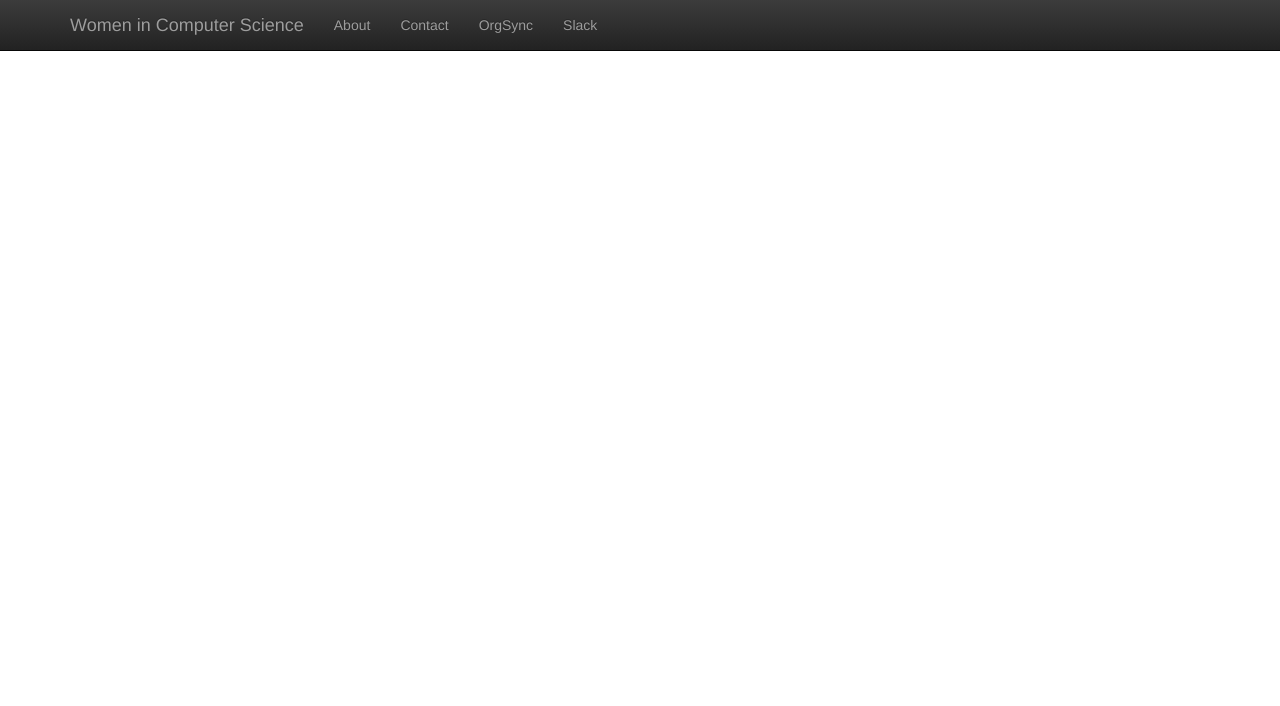
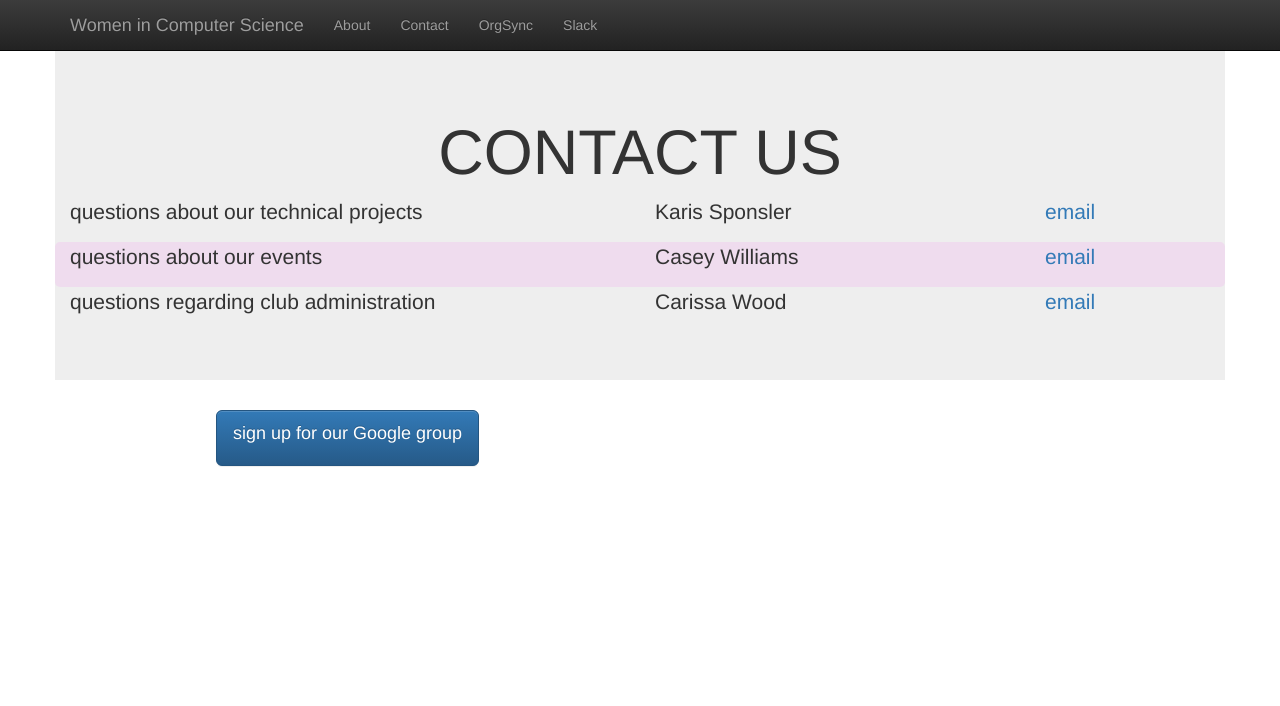
Before and after one commit to karikittie/WiCS_site, a Django app: page /contact/ in a window 1280 px wide. Shown: the top 706 px of the page. Run offline with Django 3.2, Linux system fonts and the light colour scheme; some libraries are stand-ins or nearby versions.

Commit message:
wire-framed contact page.

```diff
--- a/static/CSS/generalStyles.css
+++ b/static/CSS/generalStyles.css
@@ -7,6 +7,11 @@ body {
 
 .rounded-corners {
     border-radius: 10px;
+}
+
+.row:nth-of-type(even) {
+    background-color: rgba(245, 60, 230, 0.1);
+    border-radius: 5px;
 }
 
 .semi-transparent-dark {
--- a/templates/about.html
+++ b/templates/about.html
@@ -1,9 +1,9 @@
 {% extends 'index.html' %}
 
 {% block body %}
-<div class="container text-center">
+<div class="container text-center jumbotron">
     <h1>ABOUT US</h1><br>
-    <div class="row text-center jumbotron">
+    <div class="row text-center">
         <div class="col-lg-6">
         <h2>our mission</h2>
         <h4>
@@ -26,7 +26,7 @@
     <div class="row jumbotron">
         <h2>officers</h2>
         <div class="col-lg-4">
-            <h3>Carrissa Wood</h3><p class="text-muted">administrative coordinator</p>
+            <h3>Carissa Wood</h3><p class="text-muted">administrative coordinator</p>
             <p class="text-left">
                 Description Here.
             </p>
--- a/templates/contact.html
+++ b/templates/contact.html
@@ -2,6 +2,45 @@
 
 {% block body %}
 
-
+    <div class="container jumbotron text-center">
+        <h1>CONTACT US</h1>
+        <div class="row text-left">
+            <div class="col-lg-6"><p>questions about our technical projects</p></div>
+            <div class="col-lg-4"><p>Karis Sponsler</p></div>
+            <div class="col-md-2">
+                <a href="">
+                    <p>email</p>
+                </a>
+            </div>
+        </div>
+        <div class="row text-left">
+            <div class="col-lg-6"><p>questions about our events</p></div>
+            <div class="col-lg-4"><p>Casey Williams</p></div>
+            <div class="col-md-2">
+                <a href="">
+                    <p>email</p>
+                </a>
+            </div>
+        </div>
+        <div class="row text-left">
+            <div class="col-lg-6"><p>questions regarding club administration</p></div>
+            <div class="col-lg-4"><p>Carissa Wood</p></div>
+            <div class="col-md-2">
+                <a href="">
+                    <p>email</p>
+                </a>
+            </div>
+        </div>
+    </div>
+    <div class="container text-center">
+        <div class="row">
+            <div class="col-lg-6">
+                <a class="btn btn-lg btn-primary" role="button" href="https://groups.google.com/forum/#!forum/wicspdx"
+                   alt="women in computer science Google group sign up">
+                    <p>sign up for our Google group</p>
+                </a>
+            </div>
+        </div>
+    </div>
 
 {% endblock %}
```
